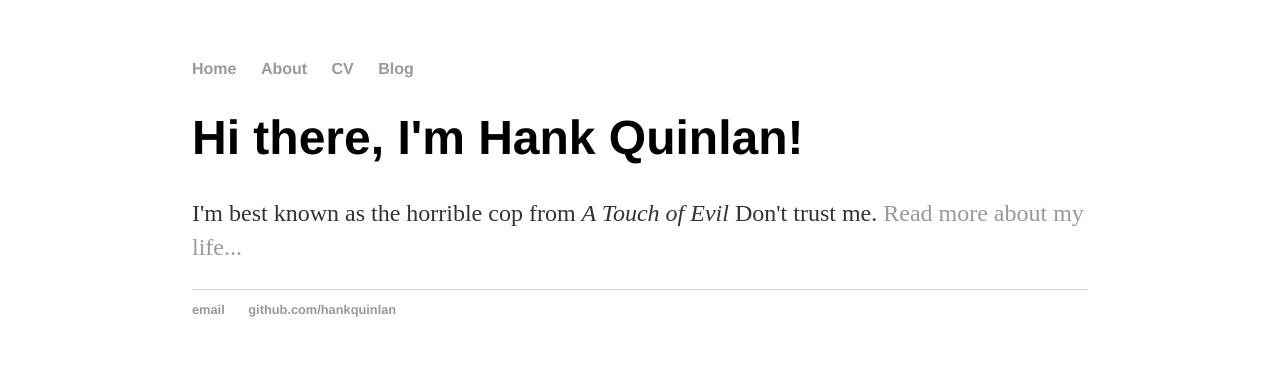
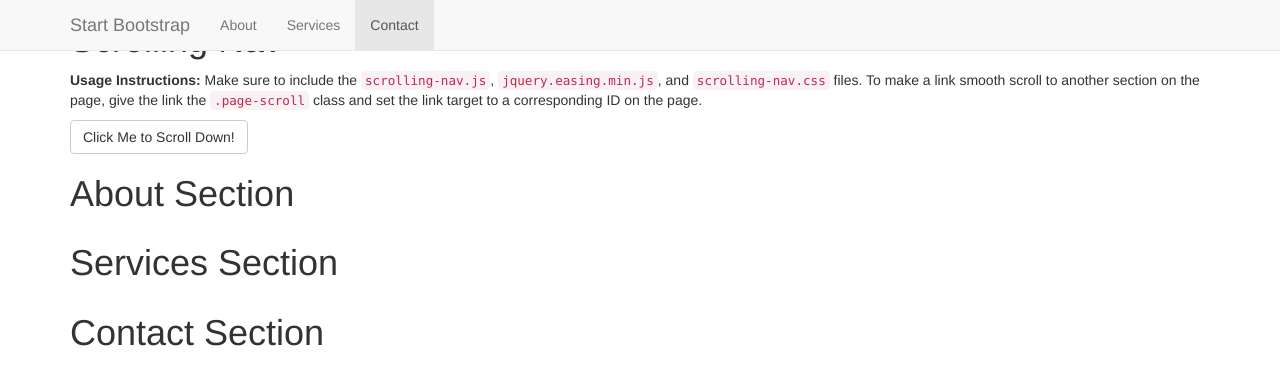
Before and after one commit to mendojen/mendojen.github.io, a plain HTML site: page index.html in a window 1280 px wide. Drawn offline with nearby package versions, Linux system fonts and the light colour scheme.

Commit message:
Update index.html

```diff
--- a/index.html
+++ b/index.html
@@ -1,29 +1,127 @@
 <!DOCTYPE html>
-<html>
+<html lang="en">
+
 <head>
-		<title>Hank Quinlan, Horrible Cop</title>
-		<link rel="stylesheet" type="text/css" href="/css/main.css">
+
+    <meta charset="utf-8">
+    <meta http-equiv="X-UA-Compatible" content="IE=edge">
+    <meta name="viewport" content="width=device-width, initial-scale=1">
+    <meta name="description" content="">
+    <meta name="author" content="">
+
+    <title>Scrolling Nav - Start Bootstrap Template</title>
+
+    <!-- Bootstrap Core CSS -->
+    <link href="css/bootstrap.min.css" rel="stylesheet">
+
+    <!-- Custom CSS -->
+    <link href="css/scrolling-nav.css" rel="stylesheet">
+
+    <!-- HTML5 Shim and Respond.js IE8 support of HTML5 elements and media queries -->
+    <!-- WARNING: Respond.js doesn't work if you view the page via file:// -->
+    <!--[if lt IE 9]>
+        <script src="https://oss.maxcdn.com/libs/html5shiv/3.7.0/html5shiv.js"></script>
+        <script src="https://oss.maxcdn.com/libs/respond.js/1.4.2/respond.min.js"></script>
+    <![endif]-->
+
 </head>
-	<body>
-		<nav>
-    		<ul>
-        		<li><a href="/">Home</a></li>
-	        	<li><a href="/about">About</a></li>
-        		<li><a href="/cv">CV</a></li>
-        		<li><a href="/blog">Blog</a></li>
+
+<!-- The #page-top ID is part of the scrolling feature - the data-spy and data-target are part of the built-in Bootstrap scrollspy function -->
+
+<body id="page-top" data-spy="scroll" data-target=".navbar-fixed-top">
+
+    <!-- Navigation -->
+    <nav class="navbar navbar-default navbar-fixed-top" role="navigation">
+        <div class="container">
+            <div class="navbar-header page-scroll">
+                <button type="button" class="navbar-toggle" data-toggle="collapse" data-target=".navbar-ex1-collapse">
+                    <span class="sr-only">Toggle navigation</span>
+                    <span class="icon-bar"></span>
+                    <span class="icon-bar"></span>
+                    <span class="icon-bar"></span>
+                </button>
+                <a class="navbar-brand page-scroll" href="#page-top">Start Bootstrap</a>
+            </div>
+
+            <!-- Collect the nav links, forms, and other content for toggling -->
+            <div class="collapse navbar-collapse navbar-ex1-collapse">
+                <ul class="nav navbar-nav">
+                    <!-- Hidden li included to remove active class from about link when scrolled up past about section -->
+                    <li class="hidden">
+                        <a class="page-scroll" href="#page-top"></a>
+                    </li>
+                    <li>
+                        <a class="page-scroll" href="#about">About</a>
+                    </li>
+                    <li>
+                        <a class="page-scroll" href="#services">Services</a>
+                    </li>
+                    <li>
+                        <a class="page-scroll" href="#contact">Contact</a>
+                    </li>
                 </ul>
+            </div>
+            <!-- /.navbar-collapse -->
+        </div>
+        <!-- /.container -->
     </nav>
+
+    <!-- Intro Section -->
+    <section id="intro" class="intro-section">
         <div class="container">
-    		<div class="blurb">
-        		<h1>Hi there, I'm Hank Quinlan!</h1>
-				<p>I'm best known as the horrible cop from <em>A Touch of Evil</em> Don't trust me. <a href="/about">Read more about my life...</a></p>
-    		</div><!-- /.blurb -->
-		</div><!-- /.container -->
-		<footer>
-    		<ul>
-        		<li><a href="mailto:hankquinlanhub@gmail.com">email</a></li>
-        		<li><a href="https://github.com/hankquinlan">github.com/hankquinlan</a></li>
-			</ul>
-		</footer>
+            <div class="row">
+                <div class="col-lg-12">
+                    <h1>Scrolling Nav</h1>
+                    <p><strong>Usage Instructions:</strong> Make sure to include the <code>scrolling-nav.js</code>, <code>jquery.easing.min.js</code>, and <code>scrolling-nav.css</code> files. To make a link smooth scroll to another section on the page, give the link the <code>.page-scroll</code> class and set the link target to a corresponding ID on the page.</p>
+                    <a class="btn btn-default page-scroll" href="#about">Click Me to Scroll Down!</a>
+                </div>
+            </div>
+        </div>
+    </section>
+
+    <!-- About Section -->
+    <section id="about" class="about-section">
+        <div class="container">
+            <div class="row">
+                <div class="col-lg-12">
+                    <h1>About Section</h1>
+                </div>
+            </div>
+        </div>
+    </section>
+
+    <!-- Services Section -->
+    <section id="services" class="services-section">
+        <div class="container">
+            <div class="row">
+                <div class="col-lg-12">
+                    <h1>Services Section</h1>
+                </div>
+            </div>
+        </div>
+    </section>
+
+    <!-- Contact Section -->
+    <section id="contact" class="contact-section">
+        <div class="container">
+            <div class="row">
+                <div class="col-lg-12">
+                    <h1>Contact Section</h1>
+                </div>
+            </div>
+        </div>
+    </section>
+
+    <!-- jQuery -->
+    <script src="js/jquery.js"></script>
+
+    <!-- Bootstrap Core JavaScript -->
+    <script src="js/bootstrap.min.js"></script>
+
+    <!-- Scrolling Nav JavaScript -->
+    <script src="js/jquery.easing.min.js"></script>
+    <script src="js/scrolling-nav.js"></script>
+
 </body>
+
 </html>
```
Lines whose indentation alone changed are shown as unchanged.
